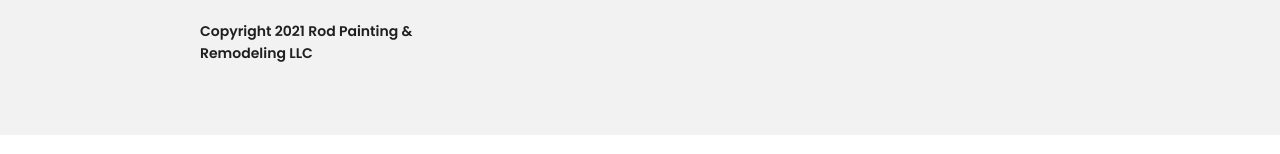
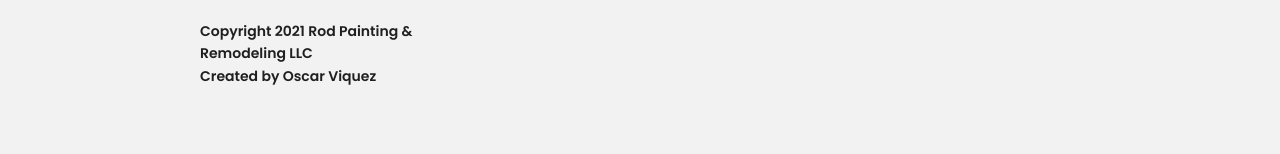
Before and after one commit to OscarViquez/rodpaints-static-site-2021, a plain HTML site: page index.html in a window 1280 px wide. Shown: the part 2476-2630 px from the top of the page. Drawn offline with nearby package versions, Linux system fonts and the light colour scheme; a web font is replaced by a local one.

Commit message:
added text to footer

```diff
--- a/index.html
+++ b/index.html
@@ -135,6 +135,9 @@
             <p>
                 Copyright 2021 Rod Painting & Remodeling LLC
             </p>
+            <p>
+                Created by Oscar Viquez
+            </p>
         </div>
         <div class="footer__group-2 footer__group">
             <h1> CONTACT </h1>
```
